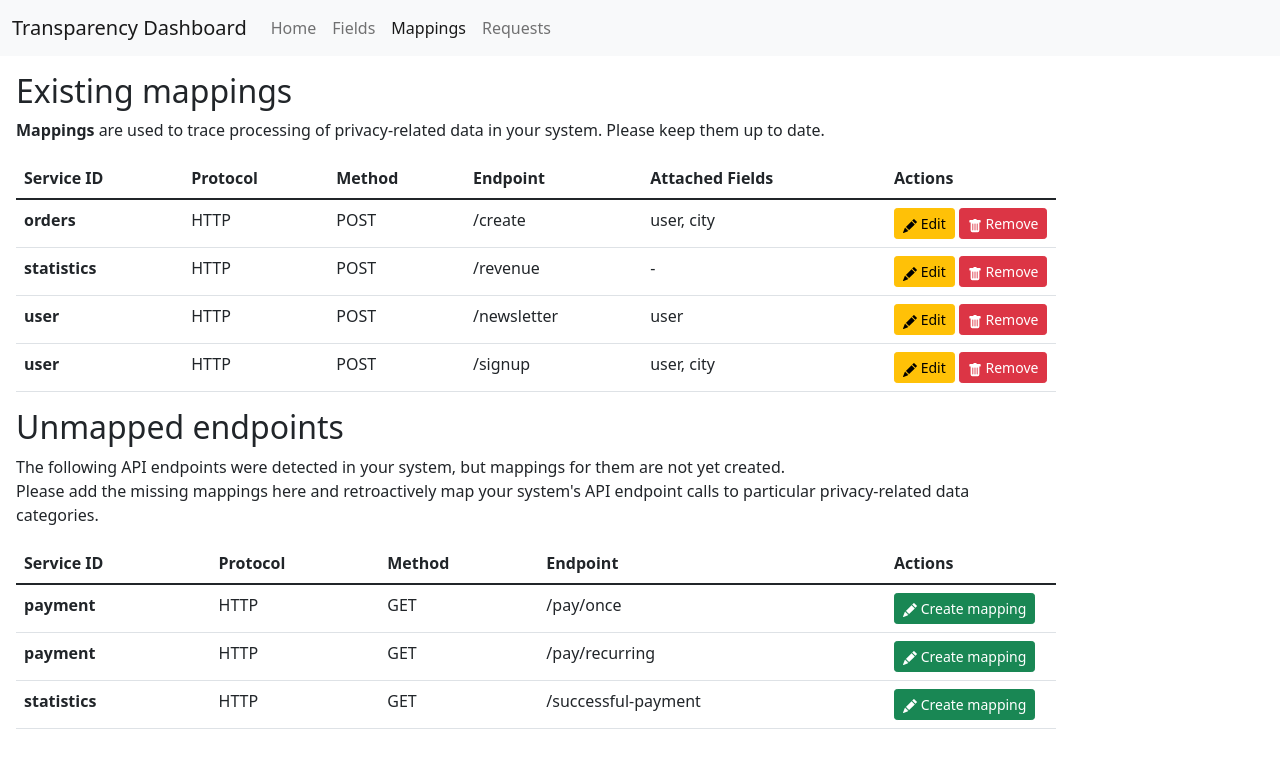
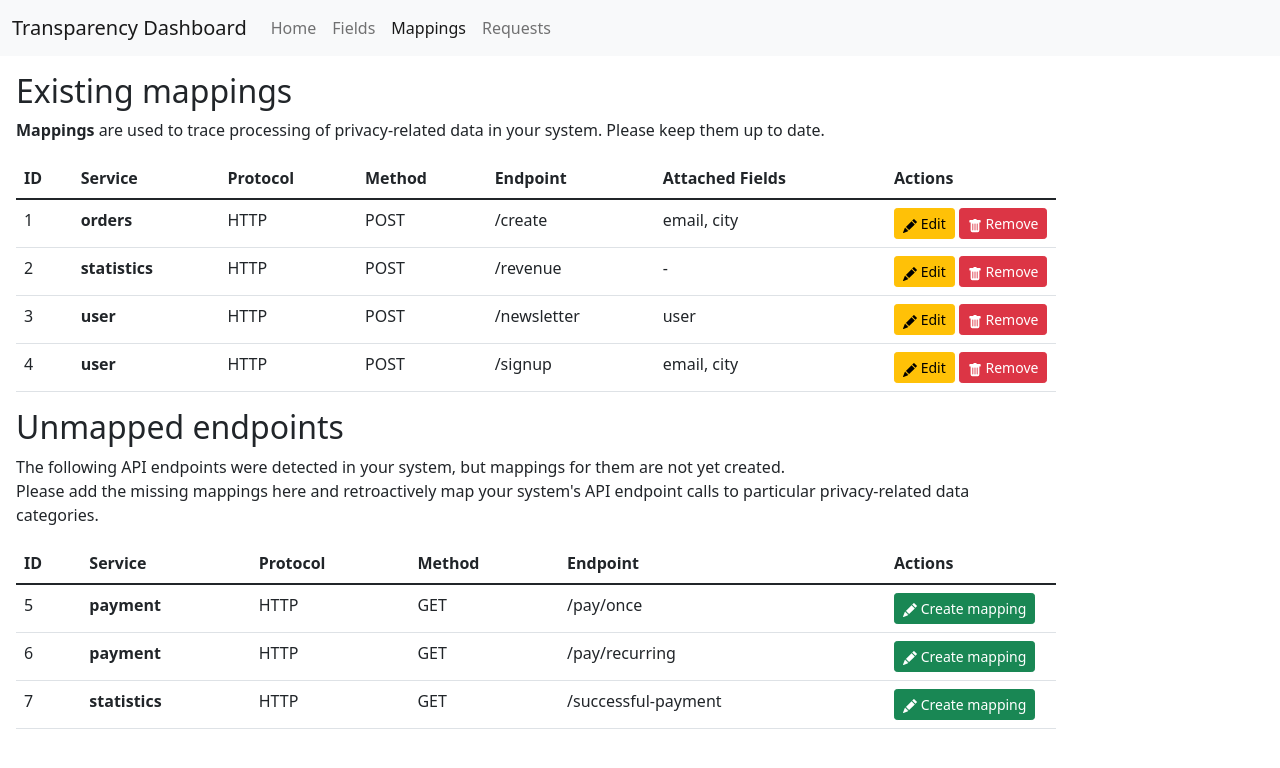
Before and after one commit to PrivacyEngineering/hawk-monitor, a React (Create React App) app in the folder frontend-v2/: page /mappings in a window 1280 px wide. Shown: the top 768 px of the page. Built offline with nearby package versions, Linux system fonts and the light colour scheme.

Commit message:
Remove MappingBase and add AnyMapping

```diff
--- a/frontend-v2/src/App.tsx
+++ b/frontend-v2/src/App.tsx
@@ -18,7 +18,7 @@ function App() {
             <Route path="/" element={<HomePage />} />
             <Route path="/fields" element={<FieldsPage />} />
             <Route path="/mappings" element={<MappingsPage />} />
-            <Route path="/mappings/new" element={<MappingPage />} />
+            {/* <Route path="/mappings/new" element={<MappingPage />} /> */}
             <Route path="/mappings/:id" element={<MappingPage />} />
             <Route path="/requests" element={<RequestsPage />} />
           </Routes>
--- a/frontend-v2/src/components/MappingPage.tsx
+++ b/frontend-v2/src/components/MappingPage.tsx
@@ -1,11 +1,16 @@
 import { Button, Col, ColProps, Dropdown, Form, Row } from "react-bootstrap"
+import { useSelector } from "react-redux";
 import { useParams } from "react-router-dom";
 import { newMapping } from "../dummyData"
-import { Mapping } from "../types";
+import { RootState } from "../reducers";
+import { AnyMapping } from "../types";
 import { MappingFieldsTable } from "./MappingFieldsTable"
 
 export const MappingPage = () => {
-  const params = useParams<Mapping & { [key: string]: string; }>();
+  const params = useParams<{ id: string }>();
+  const id = params.id;
+  const mapping = useSelector<RootState, AnyMapping | undefined>(state => state.mappings.find(m => m.id === id)) as AnyMapping;
+
   const labels = ['ID', 'Path type', 'Path value', 'Actions'];
   const items = [
     { id: 'user', path: { type: "json", value: "$.body[*].user.email" } }
@@ -13,14 +18,14 @@ export const MappingPage = () => {
 
   return (
     <>
-      <h2>{params.id ? `Mapping #${params.id}` : 'New mapping'}</h2>
+      <h2>Mapping #{mapping.id}</h2>
       <Row>
         <Col lg={12} xl={6}>
           <Row>
-            <ColInput sm={12} md={6} xl={4} label="Service name" mutedText="e.g. my-service" />
-            <ColInput sm={12} md={6} xl={4} label="Protocol" mutedText="e.g. HTTP" />
-            <ColInput sm={12} md={6} xl={4} label="Method" mutedText="e.g. POST" />
-            <ColInput sm={12} md={6} xl={12} label="Path" mutedText="e.g. /api/endpoint" />
+            <ColInput sm={12} md={6} xl={4} label="Service name" mutedText="e.g. my-service" placeholder={mapping.service} readOnly />
+            <ColInput sm={12} md={6} xl={4} label="Protocol" mutedText="e.g. HTTP" placeholder={mapping.endpoint.protocol} readOnly />
+            <ColInput sm={12} md={6} xl={4} label="Method" mutedText="e.g. POST" placeholder={mapping.endpoint.method} readOnly />
+            <ColInput sm={12} md={6} xl={12} label="Path" mutedText="e.g. /api/endpoint" placeholder={mapping.endpoint.path} readOnly />
           </Row>
 
           <Form.Group className="mb-2">
@@ -50,12 +55,12 @@ export const MappingPage = () => {
   )
 }
 
-const ColInput = (props: ColProps & { label: string, mutedText: string }) => {
+const ColInput = (props: ColProps & { label: string, mutedText: string, placeholder?: string, readOnly?: boolean }) => {
   return (
     <Col xs={props.xs} sm={props.sm} md={props.md} lg={props.lg} xl={props.xl}>
       <Form.Group className="mb-2">
         <Form.Label>{props.label}</Form.Label>
-        <Form.Control />
+        <Form.Control placeholder={props.placeholder} readOnly={props.readOnly} />
         <Form.Text className="text-muted">{props.mutedText}</Form.Text>
       </Form.Group>
     </Col>
--- a/frontend-v2/src/components/MappingsPage.tsx
+++ b/frontend-v2/src/components/MappingsPage.tsx
@@ -3,7 +3,7 @@ import { BsFillTrashFill, BsPencilFill } from "react-icons/bs"
 import { useSelector } from "react-redux"
 import { Link } from "react-router-dom"
 import { RootState } from "../reducers"
-import { Mapping, MappingBase, TableRowProps } from "../types"
+import { AnyMapping, Mapping, TableRowProps } from "../types"
 import { TableHeader } from "./TableHeader"
 
 export const MappingsPage = () => {
@@ -16,8 +16,8 @@ export const MappingsPage = () => {
 }
 
 const ExistingMappings = () => {
-  const labels = ['Service ID', 'Protocol', 'Method', 'Endpoint', 'Attached Fields', 'Actions'];
-  const items = useSelector<RootState, Mapping[]>(state => state.mappings);
+  const labels = ['ID', 'Service', 'Protocol', 'Method', 'Endpoint', 'Attached Fields', 'Actions'];
+  const items = useSelector<RootState, AnyMapping[]>(state => state.mappings.filter(m => m.fields !== undefined)) as Mapping[];
 
   return (
     <Col xl={10}>
@@ -36,11 +36,12 @@ const ExistingMappingsTableRow = (props: TableRowProps<Mapping>) => {
 
   return (
     <tr>
+      <td>{item.id}</td>
       <td><b>{item.service}</b></td>
       <td>{item.endpoint.protocol}</td>
       <td>{item.endpoint.method}</td>
       <td>{item.endpoint.path}</td>
-      <td>{item.fields.length ? item.fields.join(', ') : '-'}</td>
+      <td>{item.fields.length ? item.fields.map(f=> f.id).join(', ') : '-'}</td>
       <td style={{ 'width': '170px' }}>
         <Link to={item.id} state={{ ...item }}><Button variant='warning' size="sm"><BsPencilFill /> Edit</Button></Link>{' '}
         <Button variant='danger' size="sm"><BsFillTrashFill /> Remove</Button>
@@ -50,8 +51,8 @@ const ExistingMappingsTableRow = (props: TableRowProps<Mapping>) => {
 }
 
 const UnmappedEndpoints = () => {
-  const labels = ['Service ID', 'Protocol', 'Method', 'Endpoint', 'Actions'];
-  const items = useSelector<RootState, MappingBase[]>(state => state.unhandeldMappings);
+  const labels = ['ID', 'Service', 'Protocol', 'Method', 'Endpoint', 'Actions'];
+  const items = useSelector<RootState, AnyMapping[]>(state => state.mappings.filter(m => m.fields === undefined));
 
   return (
     <Col xl={10}>
@@ -68,17 +69,18 @@ const UnmappedEndpoints = () => {
   )
 }
 
-const UnmappedEndpointsTableRow = (props: TableRowProps<MappingBase>) => {
+const UnmappedEndpointsTableRow = (props: TableRowProps<AnyMapping>) => {
   const { item } = props;
 
   return (
     <tr>
+      <td>{item.id}</td>
       <td><b>{item.service}</b></td>
       <td>{item.endpoint.protocol}</td>
       <td>{item.endpoint.method}</td>
       <td>{item.endpoint.path}</td>
       <td style={{ 'width': '170px' }}>
-        <Link to='new'><Button variant='success' size="sm"><BsPencilFill /> Create mapping</Button></Link>
+        <Link to={item.id}><Button variant='success' size="sm"><BsPencilFill /> Create mapping</Button></Link>
       </td>
     </tr>
   )
--- a/frontend-v2/src/reducers/index.ts
+++ b/frontend-v2/src/reducers/index.ts
@@ -1,9 +1,8 @@
 import { combineReducers } from 'redux';
-import { mappings, unhandeldMappings } from './mappings';
+import { mappings } from './mappings';
 
 export const app = combineReducers({
-  mappings,
-  unhandeldMappings
+  mappings
 });
 
 export type RootState = ReturnType<typeof app>
--- a/frontend-v2/src/reducers/mappings.ts
+++ b/frontend-v2/src/reducers/mappings.ts
@@ -1,13 +1,30 @@
-import { Mapping, MappingBase } from "../types";
+import { AnyMapping } from "../types";
 
 const mappingsInitialState = [
-  { id: '1', service: 'orders', endpoint: { protocol: 'HTTP', method: 'POST', path: '/create', }, fields: ['user', 'city'] },
+  {
+    id: '1', service: 'orders', endpoint: { protocol: 'HTTP', method: 'POST', path: '/create', }, fields: [
+      { id: 'email', path: { type: "json", value: "$.body[*].user.email" } },
+      { id: 'city', path: { type: "json", value: "$.body[*].user.city" } },
+    ]
+  },
   { id: '2', service: 'statistics', endpoint: { protocol: 'HTTP', method: 'POST', path: '/revenue', }, fields: [] },
-  { id: '3', service: 'user', endpoint: { protocol: 'HTTP', method: 'POST', path: '/newsletter', }, fields: ['user'] },
-  { id: '4', service: 'user', endpoint: { protocol: 'HTTP', method: 'POST', path: '/signup', }, fields: ['user', 'city'] },
+  {
+    id: '3', service: 'user', endpoint: { protocol: 'HTTP', method: 'POST', path: '/newsletter', }, fields: [
+      { id: 'user', path: { type: "json", value: "$.body[*].user" } },
+    ]
+  },
+  {
+    id: '4', service: 'user', endpoint: { protocol: 'HTTP', method: 'POST', path: '/signup', }, fields: [
+      { id: 'email', path: { type: "json", value: "$.body[*].user.email" } },
+      { id: 'city', path: { type: "json", value: "$.body[*].user.city" } },
+    ]
+  },
+  { id: '5', service: 'payment', endpoint: { protocol: 'HTTP', method: 'GET', path: '/pay/once' } },
+  { id: '6', service: 'payment', endpoint: { protocol: 'HTTP', method: 'GET', path: '/pay/recurring' } },
+  { id: '7', service: 'statistics', endpoint: { protocol: 'HTTP', method: 'GET', path: '/successful-payment' } },
 ];
 
-export const mappings = (state: Mapping[] = mappingsInitialState, action: any) => {
+export const mappings = (state: AnyMapping[] = mappingsInitialState, action: any) => {
   switch (action) {
     // case actions.FETCH_MAPPINGS_SUCCESS:
     //   return action.mappings.map(mapping => ...);
@@ -15,18 +32,3 @@ export const mappings = (state: Mapping[] = mappingsInitialState, action: any) =
       return state;
   }
 };
-
-const unhandeldMappingsInitialState: MappingBase[] = [
-  { id: '5', service: 'payment', endpoint: { protocol: 'HTTP', method: 'GET', path: '/pay/once' } },
-  { id: '6', service: 'payment', endpoint: { protocol: 'HTTP', method: 'GET', path: '/pay/recurring' } },
-  { id: '7', service: 'statistics', endpoint: { protocol: 'HTTP', method: 'GET', path: '/successful-payment' } },
-];
-
-export const unhandeldMappings = (state: MappingBase[] = unhandeldMappingsInitialState, action: any) => {
-  switch (action) {
-    // case actions.FETCH_MAPPINGS_SUCCESS:
-    //   return action.mappings.map(mapping => ...);
-    default:
-      return state;
-  }
-};
```
Also changed, not shown: frontend-v2/src/types.ts (+20 -2 lines).
